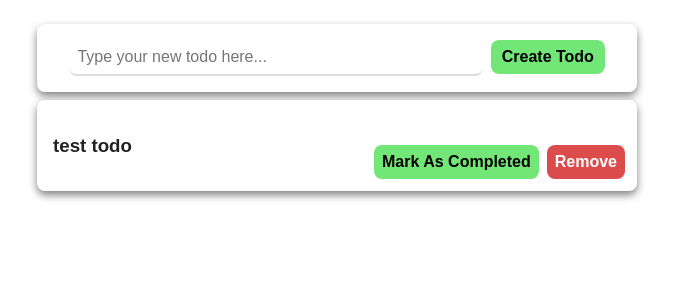
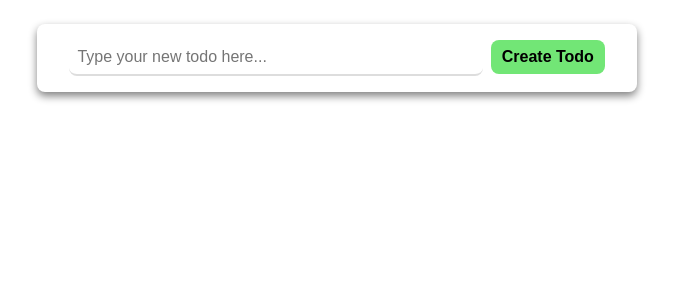
Before and after one commit to nickarocho/react-redux-practice, a React app: page / in a window 1280 px wide. Shown: the top 300 px of the page, without its empty margins (303-976 px from the left). Built offline with nearby package versions, Linux system fonts and the light colour scheme.

Commit message:
hook up actions to UI components

```diff
--- a/src/todos/NewTodoForm.js
+++ b/src/todos/NewTodoForm.js
@@ -1,6 +1,6 @@
 import React, { useState } from "react";
 import { connect } from "react-redux";
-import { createTodo } from "actions";
+import { createTodo } from "./actions";
 import "./NewTodoForm.css";
 
 // `todos` prop comes from the `mapStateToProps` method below
--- a/src/todos/TodoList.js
+++ b/src/todos/TodoList.js
@@ -1,15 +1,29 @@
 import React from "react";
+import { connect } from "react-redux";
+import { removeTodo } from "./actions";
 import NewTodoForm from "./NewTodoForm";
 import TodoListItem from "./TodoListItem";
 import "./TodoList.css";
 
-const TodoList = ({ todos = [{ text: "test todo" }] }) => (
+const TodoList = ({ todos = [{ text: "test todo" }], onRemovePressed }) => (
   <div className="list-wrapper">
     <NewTodoForm />
     {todos.map((todo) => (
-      <TodoListItem todo={todo} />
+      <TodoListItem
+        todo={todo}
+        key={todo.text}
+        onRemovePressed={onRemovePressed}
+      />
     ))}
   </div>
 );
 
-export default TodoList;
+const mapStateToProps = (state) => ({
+  todos: state.todos,
+});
+
+const mapDispatchToProps = (dispatch) => ({
+  onRemovePressed: (text) => dispatch(removeTodo(text)),
+});
+
+export default connect(mapStateToProps, mapDispatchToProps)(TodoList);
--- a/src/todos/TodoListItem.js
+++ b/src/todos/TodoListItem.js
@@ -1,12 +1,17 @@
 import React from "react";
 import "./TodoListItem.css";
 
-const TodoListItem = ({ todo }) => (
+const TodoListItem = ({ todo, onRemovePressed }) => (
   <div className="todo-item-container">
     <h3>{todo.text}</h3>
     <div className="buttons-container">
       <button className="completed-button">Mark As Completed</button>
-      <button className="remove-button">Remove</button>
+      <button
+        onClick={() => onRemovePressed(todo.text)}
+        className="remove-button"
+      >
+        Remove
+      </button>
     </div>
   </div>
 );
```
